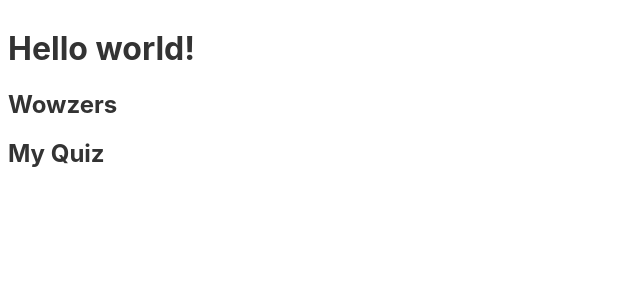
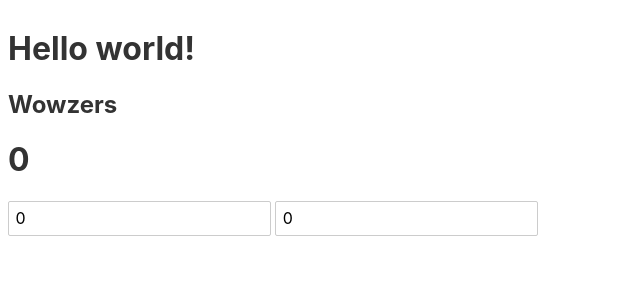
Before and after one commit to nocategory/lvlup-svelte, a Svelte app: page / in a window 1280 px wide. Shown: the top 300 px of the page, without its empty margins (0-640 px from the left). Built offline with nearby package versions, Linux system fonts and the light colour scheme.

Commit message:
inputs, binding & reactivity

```diff
--- a/src/App.svelte
+++ b/src/App.svelte
@@ -4,4 +4,3 @@
 
 <h1>Hello world!</h1>
 <Quiz quizName="Wowzers" />
-<Quiz />
--- a/src/Quiz.svelte
+++ b/src/Quiz.svelte
@@ -1,7 +1,13 @@
 <script>
   export let quizName = 'My Quiz'
+
+  let a = 0
+  let b = 0
 </script>
 
 <div>
   <h2>{quizName}</h2>
+  <h1>{a + b}</h1>
+  <input type="number" bind:value={a} />
+  <input type="number" bind:value={b} />
 </div>
```
